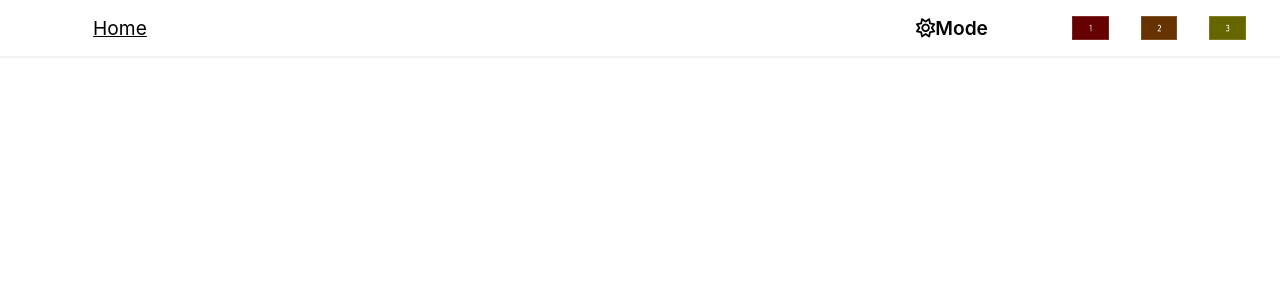
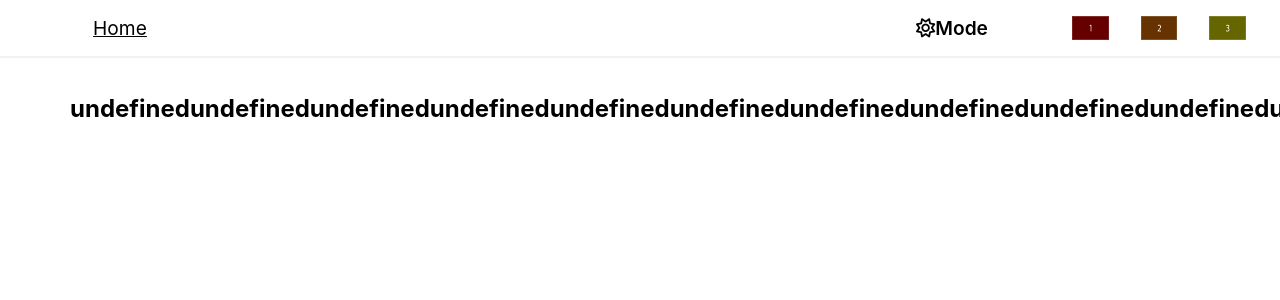
Before and after one commit to Honey-Bi/Portfolio-Web, a React (Create React App) app: page /Concept in a window 1280 px wide. Shown: the top 300 px of the page. Built offline with nearby package versions, Linux system fonts and the light colour scheme.

Commit message:
콘셉 페이지 생성

```diff
--- a/src/App.tsx
+++ b/src/App.tsx
@@ -9,6 +9,7 @@ import Main from './component/Main';
 import Test from './component/Test';
 import Project from './component/Project';
 import Profile from './component/Profile';
+import Concept from './component/Concept';
 
 function App() {
     const location = useLocation();
@@ -23,8 +24,8 @@ function App() {
                     <Route path="/" element={<Main/>} />
                     <Route path="/Project" element={<Project/>} />
                     <Route path="/Test" element={<Test/>} />
-                    <Route path="/Concept" element={<Test/>} />
                     <Route path="/Making" element={<Test/>} />
+                    <Route path="/Concept" element={<Concept/>} />
                     <Route path="/Profile" element={<Profile/>} />
                 </Routes>
             </CSSTransition>
--- /dev/null
+++ b/src/component/Concept.tsx
@@ -0,0 +1,46 @@
+import Header from "./Header";
+import { useEffect, useState } from "react";
+
+export default function Concept() {
+    let txt = "";
+
+    const [text, setText] = useState<string>('');
+    const [count, setCount] = useState<number>(0);
+    const [typing, setTyping] = useState<boolean>(true);
+    useEffect(() => {
+        const interval:NodeJS.Timer  = setInterval(() => {
+            if(typing) {
+                if(count === txt.length-1) {
+                    setTyping(false);
+                }
+                setText(text + txt[count]);
+                setCount(count+1);
+            } else {
+                if(count === 1) {
+                    setTyping(true);
+                }
+                setText(text.slice(0, -1));
+                setCount(count - 1);
+            }
+        }, 150);
+        return () => clearInterval(interval);
+        // const r_interval:NodeJS.Timer  = setInterval(() => {
+        //     setText(text.slice(0, count));
+        //     setCount(count-1);
+        // }, 100);
+        // if (count === 0) {
+        //     clearInterval(r_interval)
+        // }
+    });
+
+    return (
+        <div id="main">
+            <Header/>
+            <div id="down">
+                <div className="container">
+                    <h2>{text}</h2>
+                </div>
+            </div>
+        </div>
+    )
+}
```
